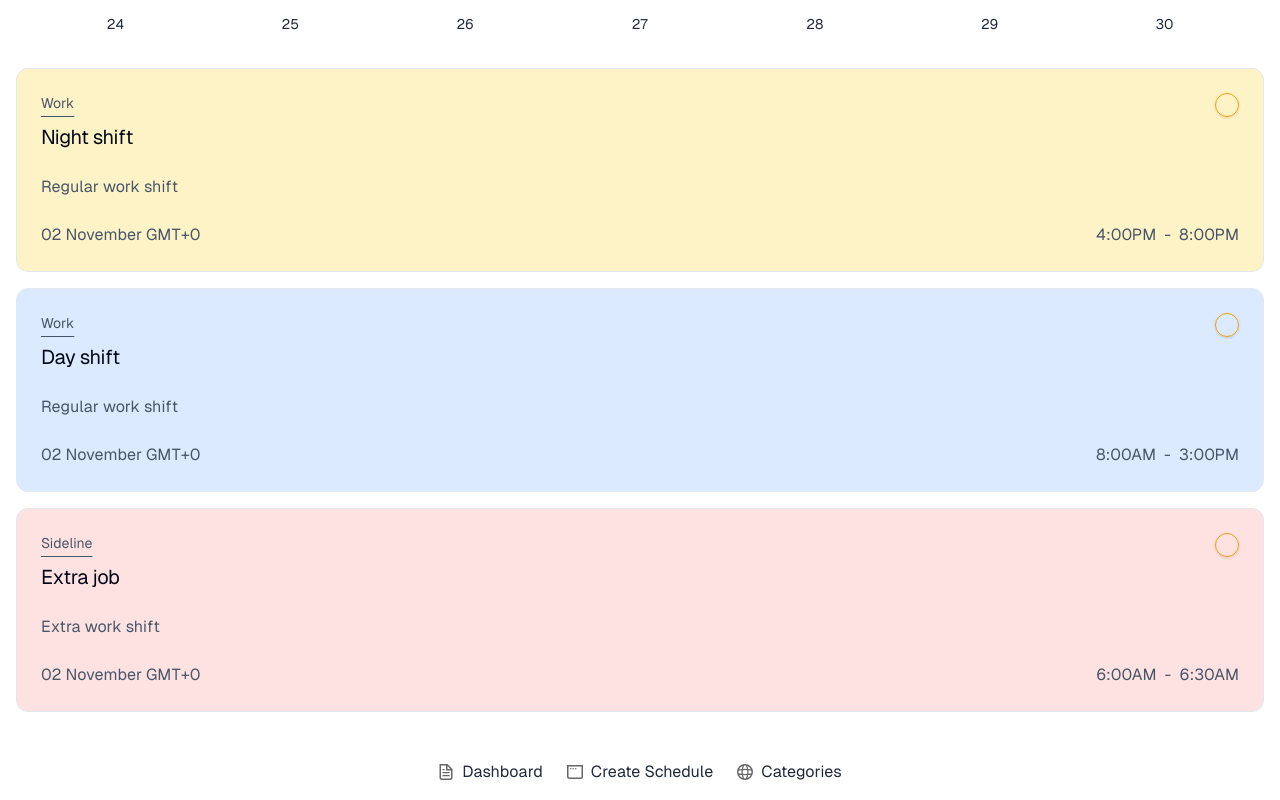
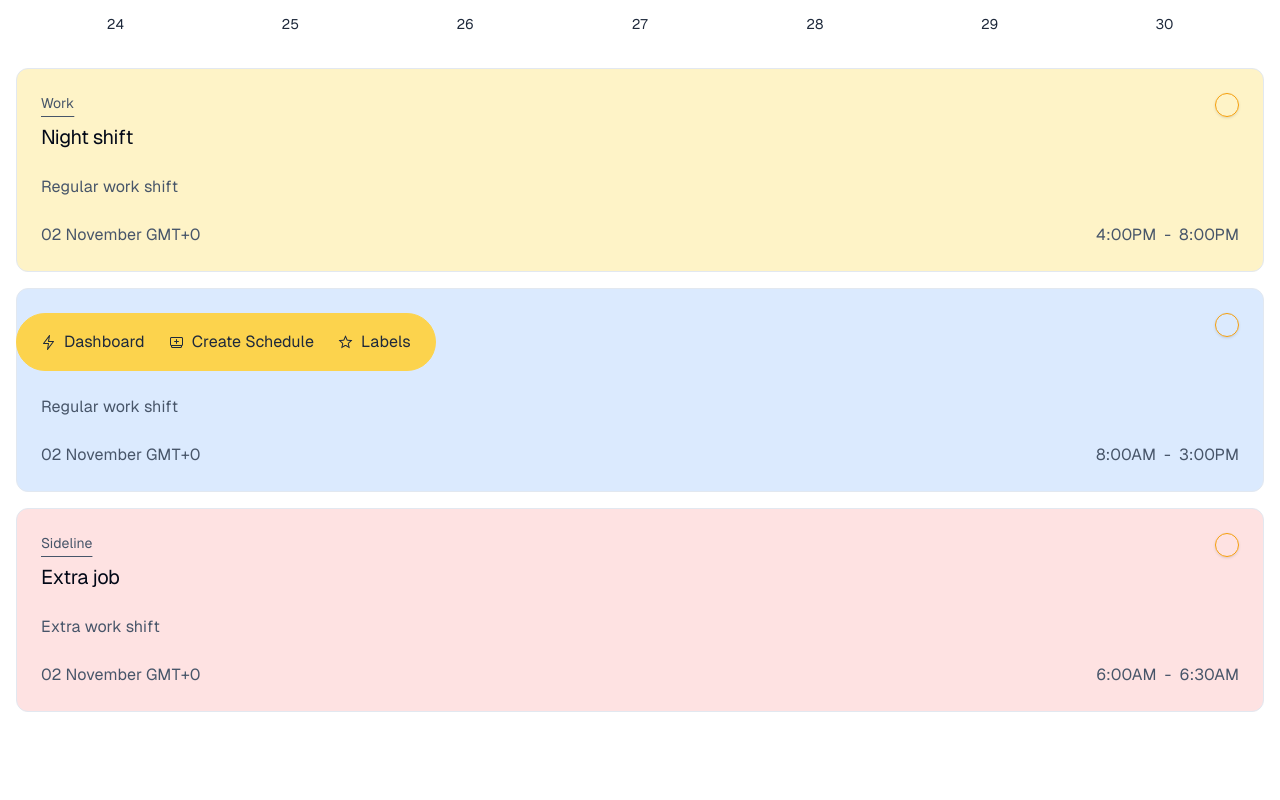
Before and after one commit to obicerj/mysched, a Next.js app: page / in a window 1280 px wide. Shown: the part 413-1213 px from the top of the page. After the commit the page ends 1189 px from the top, so only its background shows below. Built offline with nearby package versions, Linux system fonts and the light colour scheme.

Commit message:
Add initial nav menu bar

```diff
--- a/app/page.tsx
+++ b/app/page.tsx
@@ -3,6 +3,11 @@
 import Image from "next/image";
 import { Checkbox } from "@/components/ui/checkbox";
 import { Avatar, AvatarFallback, AvatarImage } from "@radix-ui/react-avatar";
+import {
+    LightningBoltIcon,
+    CardStackPlusIcon,
+    StarIcon,
+} from "@radix-ui/react-icons";
 import { Calendar } from "@/components/ui/calendar";
 import { format, isToday } from "date-fns";
 import {
@@ -141,8 +146,7 @@ export default function Home() {
                         <AvatarImage src="https://avatars.githubusercontent.com/u/10084955?v=4" />
                         <AvatarFallback>JO</AvatarFallback>
                     </Avatar>
-                    <p className="pt-2">
-                        {/* {dayName}, {monthName} {today.getDate()} */}
+                    <p className="font-semibold text-sm pt-2">
                         {format(new Date(), "do MMMM Y")}
                     </p>
                 </div>
@@ -188,20 +192,18 @@ export default function Home() {
                 <div className="mt-4">{events}</div>
             </main>
 
-            <footer className="row-start-3 flex mt-12 gap-6 flex-wrap items-center justify-center">
+            <footer className="row-start-3 flex mt-12">
+                <div
+                    className="fixed bottom-4 z-10 mx-auto w-fit flex gap-6 flex-wrap items-center justify-center
+        border px-6 py-4 rounded-full border-amber-300 bg-amber-300"
+                >
                     <a
                         className="flex items-center gap-2 hover:underline hover:underline-offset-4"
                         href="https://nextjs.org/learn?utm_source=create-next-app&utm_medium=appdir-template-tw&utm_campaign=create-next-app"
                         target="_blank"
                         rel="noopener noreferrer"
                     >
-                    <Image
-                        aria-hidden
-                        src="/file.svg"
-                        alt="File icon"
-                        width={16}
-                        height={16}
-                    />
+                        <LightningBoltIcon />
                         Dashboard
                     </a>
                     <a
@@ -210,13 +212,7 @@ export default function Home() {
                         target="_blank"
                         rel="noopener noreferrer"
                     >
-                    <Image
-                        aria-hidden
-                        src="/window.svg"
-                        alt="Window icon"
-                        width={16}
-                        height={16}
-                    />
+                        <CardStackPlusIcon />
                         Create Schedule
                     </a>
                     <a
@@ -225,15 +221,10 @@ export default function Home() {
                         target="_blank"
                         rel="noopener noreferrer"
                     >
-                    <Image
-                        aria-hidden
-                        src="/globe.svg"
-                        alt="Globe icon"
-                        width={16}
-                        height={16}
-                    />
-                    Categories
+                        <StarIcon />
+                        Labels
                     </a>
+                </div>
             </footer>
         </div>
     );
```
Lines whose indentation alone changed are shown as unchanged.
